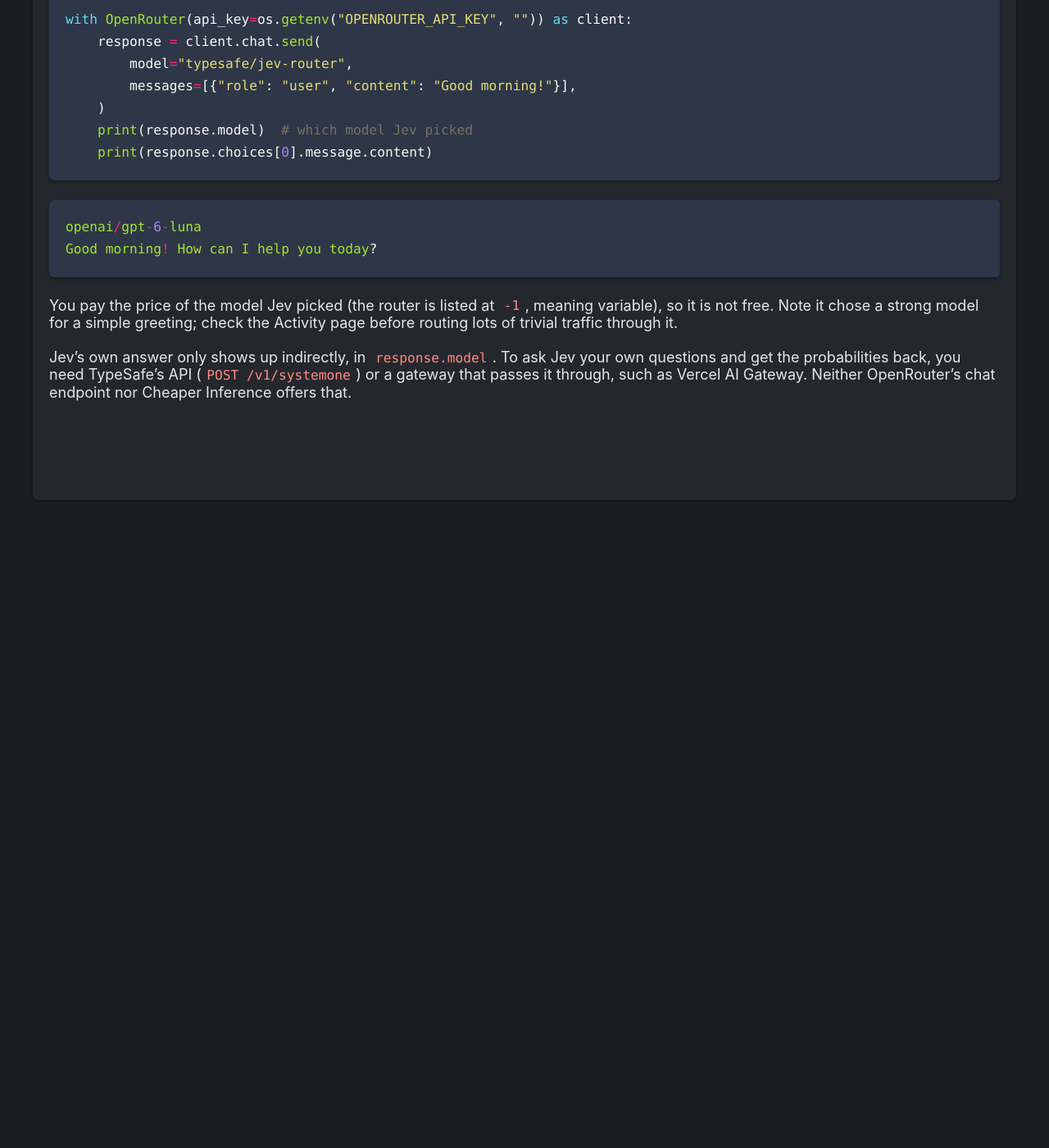
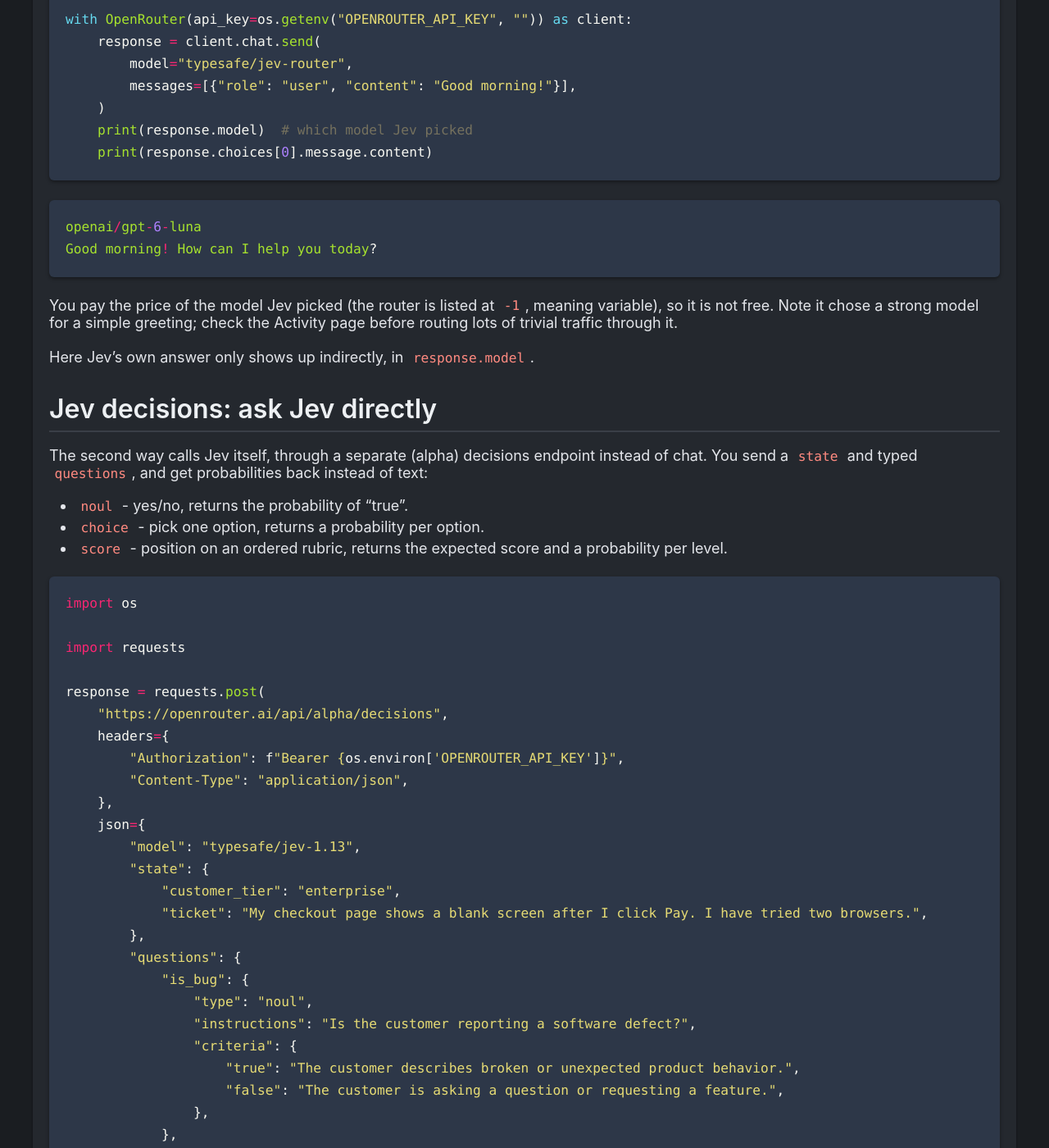
Before and after one commit to CarlosPena00/carlospena00.github.io, a Jekyll site: the page built from _posts/2026-10-12-openrouter-vs-omniroute.md, in a window 1280 px wide and 1400 px high, scrolled down 8744 px. Shown: the whole window at 82% size. Built offline with Jekyll 4.4.1, drawn with Linux system fonts in a browser that asks for light colours; before the commit the page ends 9374 px from its top, so only the background shows below that; some of the changed text lies outside the part shown.

Commit message:
docs(blog): Enhance Jev Router section with detailed usage examples and decision-making process

````diff
--- a/_posts/2026-10-12-openrouter-vs-omniroute.md
+++ b/_posts/2026-10-12-openrouter-vs-omniroute.md
@@ -293,7 +293,7 @@ NVIDIA: Nemotron 3 Super (free) -> nvidia/nemotron-3-super-120b-a12b:free
 
 ## Jev Router: let Jev pick the model
 
-[Jev](https://openrouter.ai/~typesafe) is TypeSafe's decision model: it does not write text, it answers typed questions (yes/no, score, choice) with probabilities. On OpenRouter you cannot call Jev itself, only `typesafe/jev-router`, where Jev makes one hidden decision per request:
+[Jev](https://openrouter.ai/~typesafe) is TypeSafe's decision model: it does not write text, it answers typed questions (yes/no, score, choice) with probabilities. OpenRouter offers it in two ways. The first is `typesafe/jev-router`, a chat model where Jev makes one hidden decision per request:
 
 1. Jev reads the prompt and picks the model and reasoning effort.
 2. That model writes the answer.
@@ -315,4 +315,86 @@ Good morning! How can I help you today?
 
 You pay the price of the model Jev picked (the router is listed at `-1`, meaning variable), so it is not free. Note it chose a strong model for a simple greeting; check the Activity page before routing lots of trivial traffic through it.
 
-Jev's own answer only shows up indirectly, in `response.model`. To ask Jev your own questions and get the probabilities back, you need TypeSafe's API (`POST /v1/systemone`) or a gateway that passes it through, such as Vercel AI Gateway. Neither OpenRouter's chat endpoint nor Cheaper Inference offers that.
+Here Jev's own answer only shows up indirectly, in `response.model`.
+
+## Jev decisions: ask Jev directly
+
+The second way calls Jev itself, through a separate (alpha) decisions endpoint instead of chat. You send a `state` and typed `questions`, and get probabilities back instead of text:
+
+- `noul` - yes/no, returns the probability of "true".
+- `choice` - pick one option, returns a probability per option.
+- `score` - position on an ordered rubric, returns the expected score and a probability per level.
+
+```python
+import os
+
+import requests
+
+response = requests.post(
+    "https://openrouter.ai/api/alpha/decisions",
+    headers={
+        "Authorization": f"Bearer {os.environ['OPENROUTER_API_KEY']}",
+        "Content-Type": "application/json",
+    },
+    json={
+        "model": "typesafe/jev-1.13",
+        "state": {
+            "customer_tier": "enterprise",
+            "ticket": "My checkout page shows a blank screen after I click Pay. I have tried two browsers.",
+        },
+        "questions": {
+            "is_bug": {
+                "type": "noul",
+                "instructions": "Is the customer reporting a software defect?",
+                "criteria": {
+                    "true": "The customer describes broken or unexpected product behavior.",
+                    "false": "The customer is asking a question or requesting a feature.",
+                },
+            },
+            "team": {
+                "type": "choice",
+                "instructions": "Which team should own this ticket?",
+                "criteria": {
+                    "payments": "Checkout, billing, or payment processing issues.",
+                    "frontend": "Rendering, layout, or browser compatibility issues.",
+                    "account": "Login, permissions, or profile issues.",
+                },
+            },
+            "urgency": {
+                "type": "score",
+                "instructions": "How urgent is this ticket?",
+                "criteria": [
+                    "Can wait for the next release",
+                    "Should be fixed this week",
+                    "Blocking revenue right now",
+                ],
+            },
+        },
+    },
+)
+
+print(response.json())
+```
+
+```js
+{'model': 'typesafe/jev-1.13-20260917',
+ 'answers': {'is_bug': {'type': 'noul', 'noul': 0.96},
+  'team': {'type': 'choice',
+   'choice': 'payments',
+   'probabilities': {'payments': 0.8, 'frontend': 0.2, 'account': 0},
+   'confidence': 0.7},
+  'urgency': {'type': 'score',
+   'score': 1.99,
+   'legend': {'0': 'Can wait for the next release',
+    '1': 'Should be fixed this week',
+    '2': 'Blocking revenue right now'},
+   'probabilities': {'0': 0, '1': 0.01, '2': 0.99},
+   'confidence': 0.98}},
+ 'usage': {'input_tokens': 476, 'output_tokens': 70, 'cost': 1.9992e-05},
+ 'id': 'gen-dec-1791848249-g8VemRkIFVRDfTjSIm3i',
+ 'provider': 'TypeSafe'}
+```
+
+Three decisions for about $0.00002, and each answer is a dict key, not text to parse: `answers["team"]["choice"]` is `"payments"`. The probabilities are useful as thresholds, for example auto-route only when `confidence` is high and send the rest to a human. The endpoint is `alpha`, so expect it to change.
+
+Cheaper Inference does not offer Jev in either form.
````
